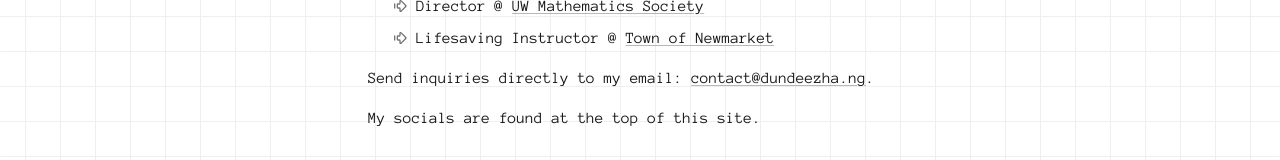
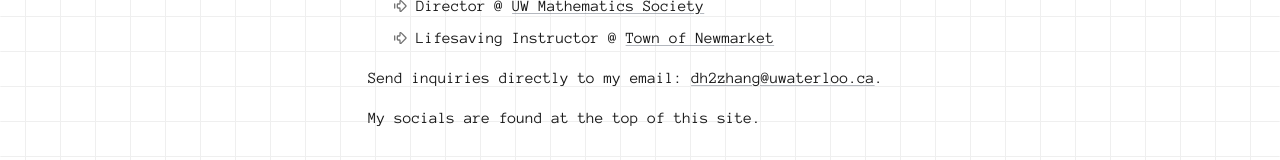
Before and after one commit to dundeezhang/dundeezhangv5, a Next.js app: page /about in a window 1280 px wide. Shown: the part 564-724 px from the top of the page. Built offline with nearby package versions, Linux system fonts and the light colour scheme.

Commit message:
update email (#9)
* update x.com link

* update site email

```diff
--- a/src/components/about/ending.tsx
+++ b/src/components/about/ending.tsx
@@ -6,7 +6,7 @@ export function Ending() {
     <div className="px-4 space-y-4">
       <Paragraph>
         Send inquiries directly to my email:{" "}
-        <Link href="mailto:contact@dundeezha.ng">contact@dundeezha.ng</Link>.
+        <Link href="mailto:dh2zhang@uwaterloo.ca">dh2zhang@uwaterloo.ca</Link>.
       </Paragraph>
       <Paragraph>My socials are found at the top of this site.</Paragraph>
     </div>
--- a/src/components/social-cons.tsx
+++ b/src/components/social-cons.tsx
@@ -35,7 +35,7 @@ export function SocialCons() {
         </li>
         <li className="p-0 sm:p-2">
           <a
-            href="mailto:contact@dundeezha.ng"
+            href="mailto:dh2zhang@uwaterloo.ca"
             aria-label="Email address"
             className="flex items-center justify-center transition-all duration-300 hover:rotate-[15deg] hover:text-[#FF4D00]"
           >
--- a/src/data/badges.json
+++ b/src/data/badges.json
@@ -1,7 +1,7 @@
 [
   {
     "imageUrl": "/badges/dundeezhang.gif",
-    "linkUrl": "https://dundeezha.ng",
+    "linkUrl": "https://dundeezhang.com",
     "altText": "dundeezhang"
   },
   {
```
